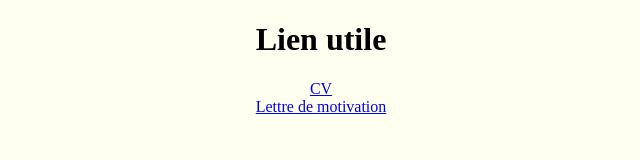
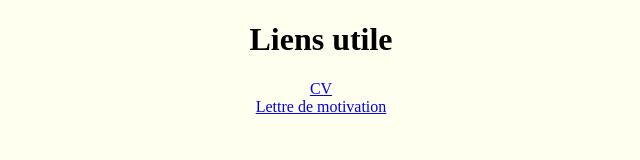
Before and after one commit to Dongzeee/DONGZEYANGG, a plain HTML site: page mission 2/lien.html in a window 1280 px wide. Shown: the whole page, without its empty margins (319-959 px from the left). Drawn offline with Linux system fonts and the light colour scheme.

Commit message:
Update lien.html

```diff
--- a/mission 2/lien.html
+++ b/mission 2/lien.html
@@ -7,7 +7,7 @@
 </head>
 <body bgcolor="#FFFFF0">
     <center>
-    <h1>Lien utile</h1>
+    <h1>Liens utile</h1>
     <a href="cv.pdf" target="_blank">CV</a><br>
     <a href="lettre.pdf" target="_blank">Lettre de motivation</a>
     </center>
```
